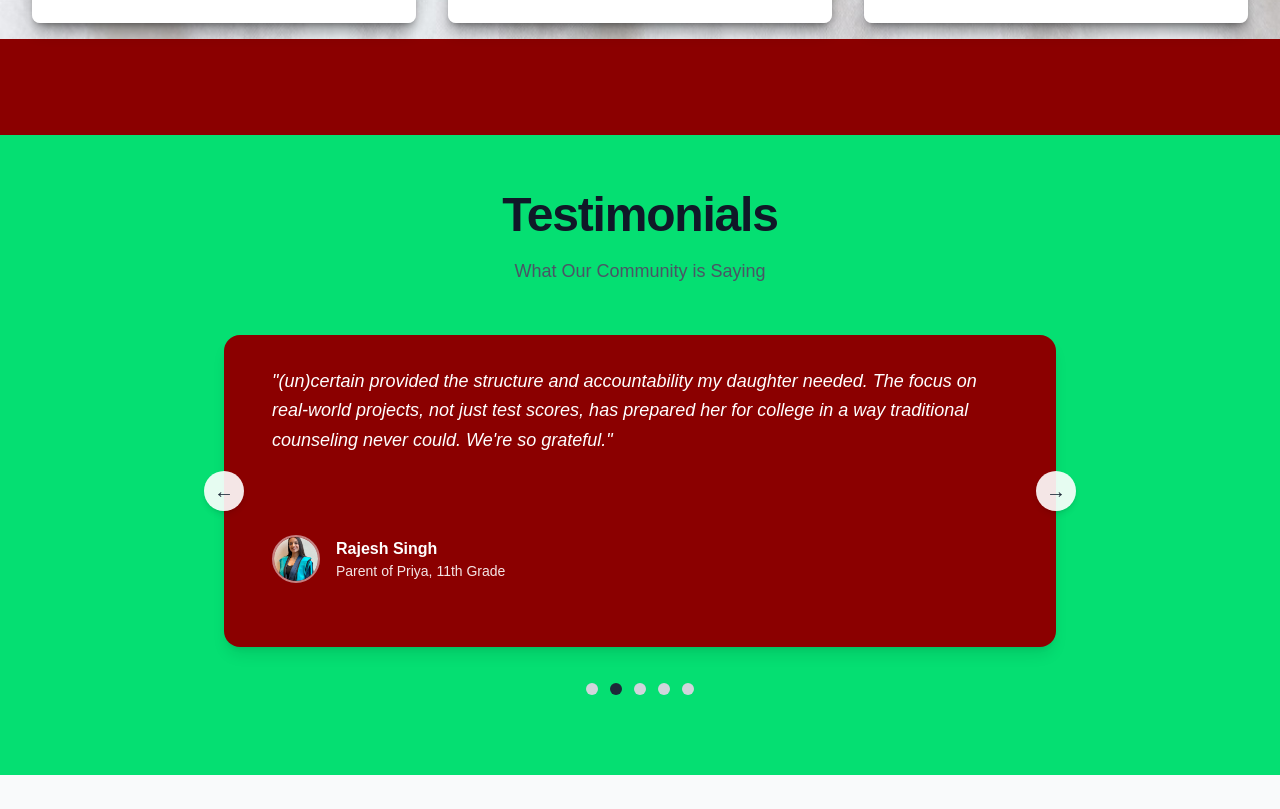
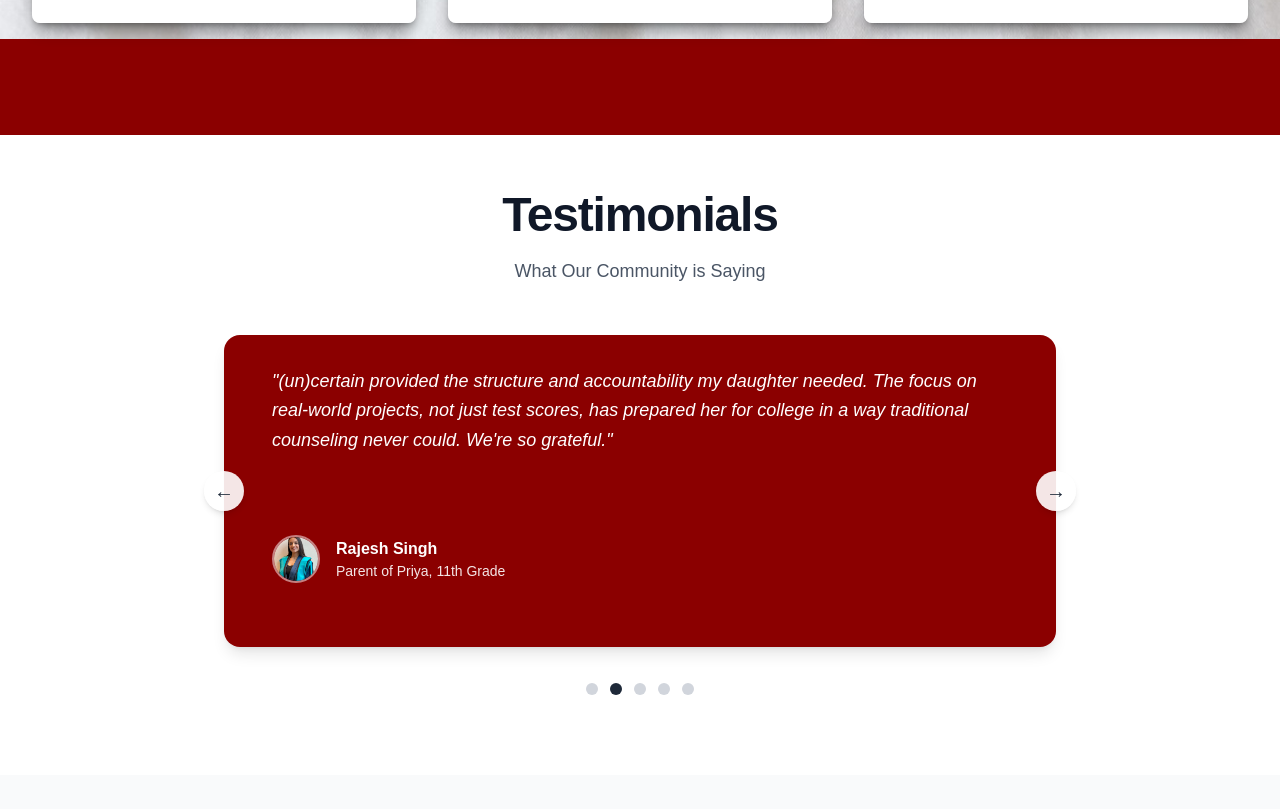
Before and after one commit to luckythakur00/-un-certain, a React (Vite) app: page / in a window 1280 px wide. Shown: the part 6411-7220 px from the top of the page. Built offline with nearby package versions, Linux system fonts and the light colour scheme.

Commit message:
New commit

```diff
--- a/src/components/Testimonial.jsx
+++ b/src/components/Testimonial.jsx
@@ -107,7 +107,7 @@ function Testimonial() {
 
     return (
         // <div className="bg-white py-12 sm:py-16">
-        <div className=" py-14 pb-32 bg-green-400">
+        <div className=" py-14 pb-32">
             <div className="max-w-4xl mx-auto px-6 lg:px-8">
                 <div className="max-w-3xl mx-auto text-center">
                     <h2 className="text-4xl md:text-5xl font-bold tracking-tight text-gray-900">Testimonials</h2>
```
